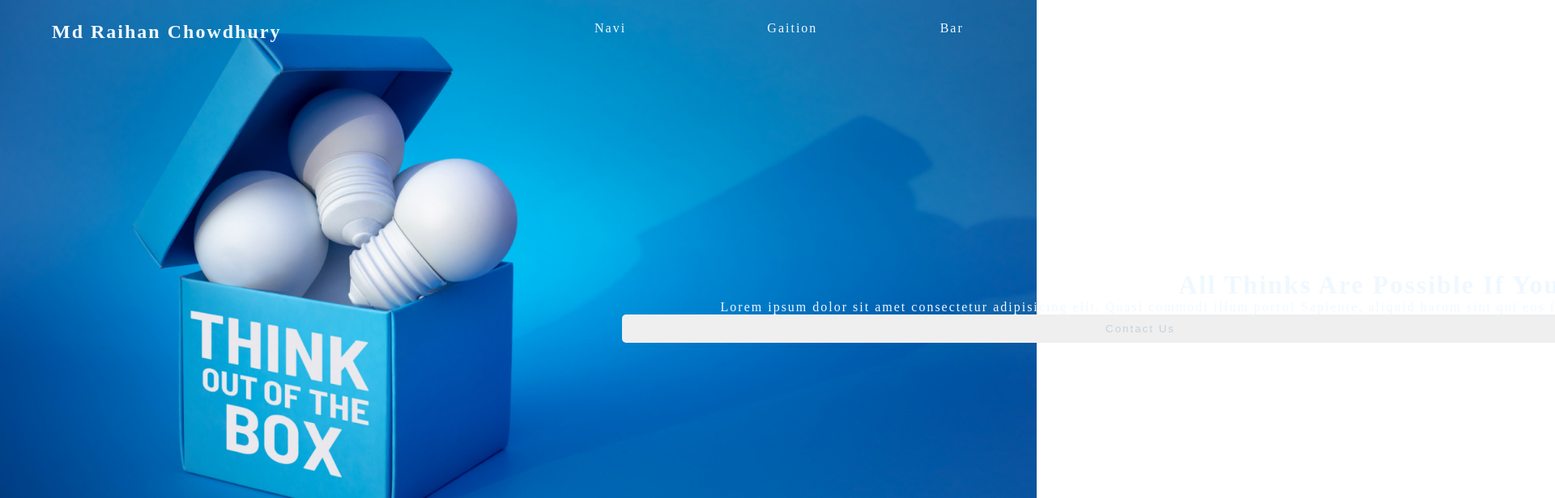
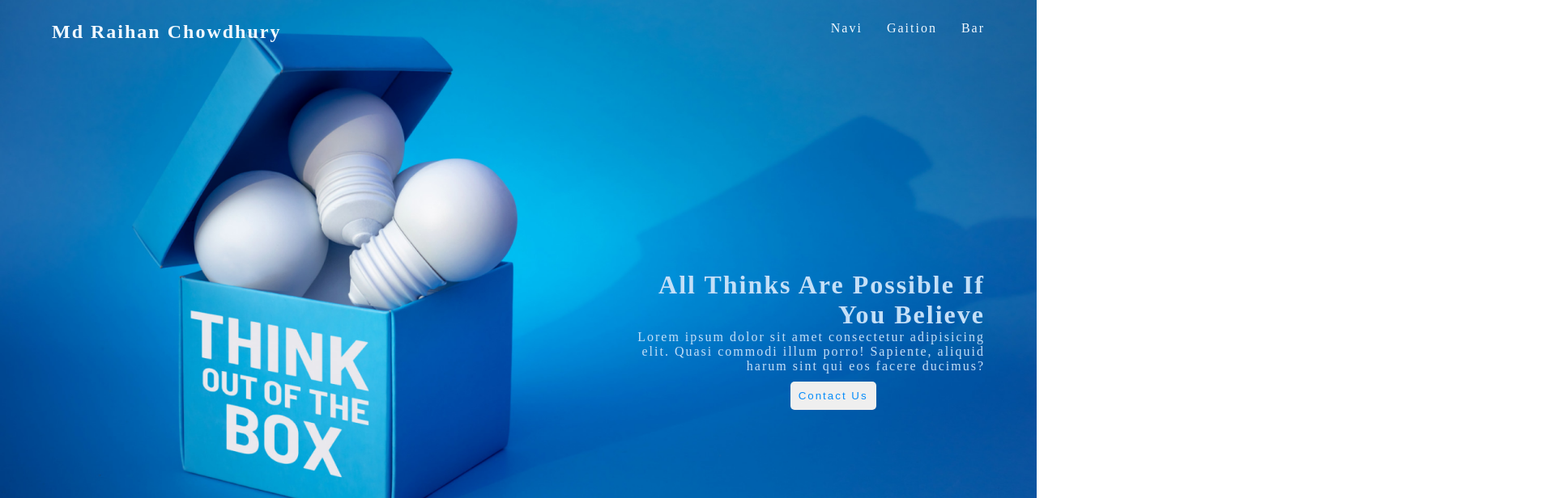
Before and after one commit to raihanchowdhury01/assingment, a plain HTML site: page index.html in a window 1280 px wide. Shown: the top 616 px of the page at 81% size, 1920 px wide, since content can reach past the window. Drawn offline with Linux system fonts and the light colour scheme.

Commit message:
half-completed

```diff
--- a/style.css
+++ b/style.css
@@ -2,7 +2,10 @@
     margin: 0%;
     padding: 0%;
     letter-spacing: 2px;
-    width: 100%;
+
+}
+.headerButton{
+    color: black;
 }
 header{
  background-image: url('banner3.png');
@@ -11,7 +14,7 @@ header{
 }
 
 .headerText{
-    color: aliceblue;
+    color: rgb(196, 223, 247);
     padding: 20% 5% 15% 0%;
     margin: 0% 0% 0% 60% ;
     text-align: right;
@@ -19,9 +22,10 @@ header{
 .headerText>button{
     margin-right: 30%;
     padding: 10px;
+    margin-top: 10px;
     border-radius: 5px;
     border: 0px;
-    color: #c5d1db;
+    color: #068cfa;
     font-size: 800;
 }
 .seperate{
@@ -40,13 +44,14 @@ header{
 }
 .section{
     display: flex;
-    justify-content: space-between;
+    /* justify-content: space-between; */
+
     margin: 0% 10%;
     padding: 3%;
 }
 .section img{
     width: 30%;
-
+    height: auto;
     margin:0% 0% 8% 30%;
 }
 .planing{
```
